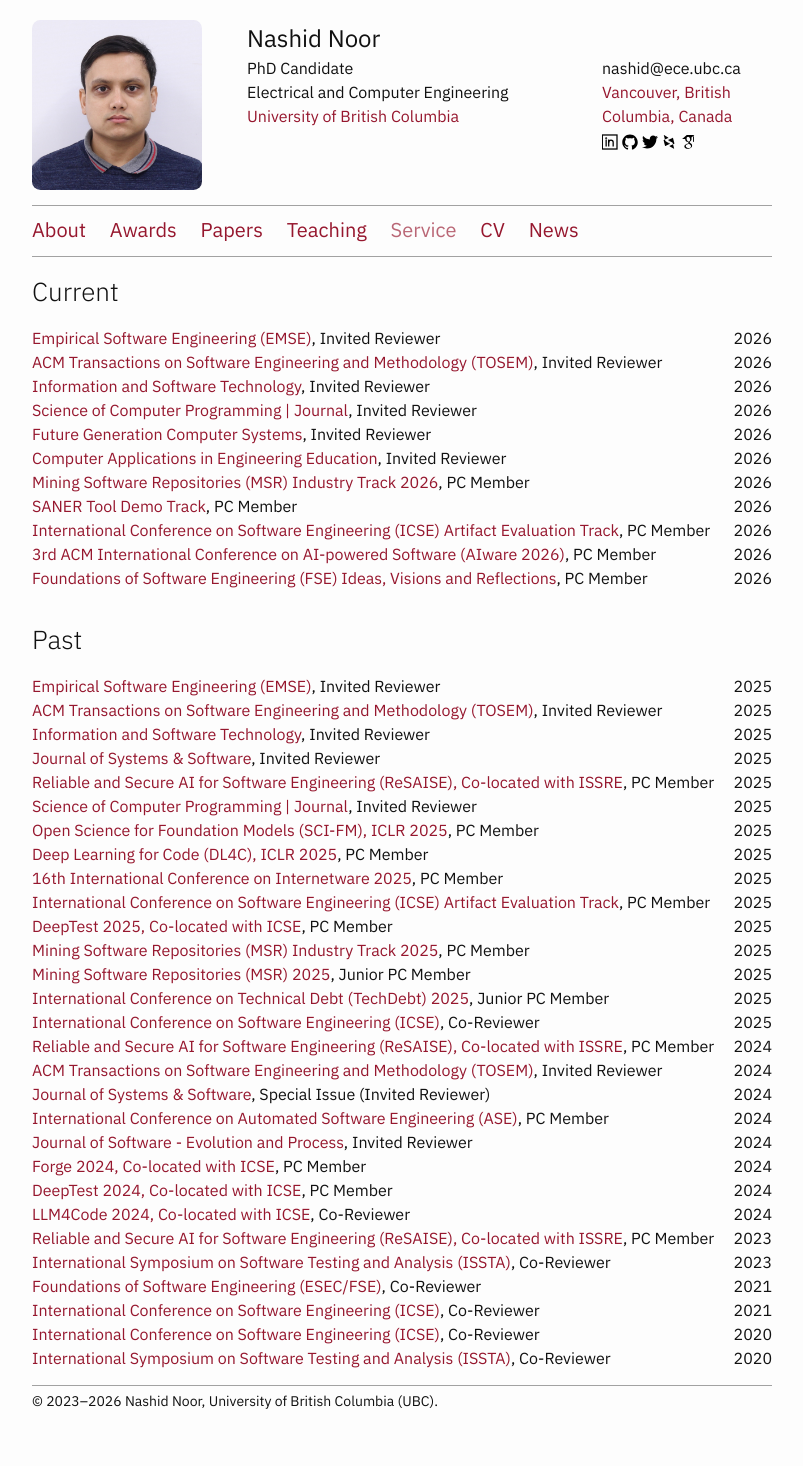
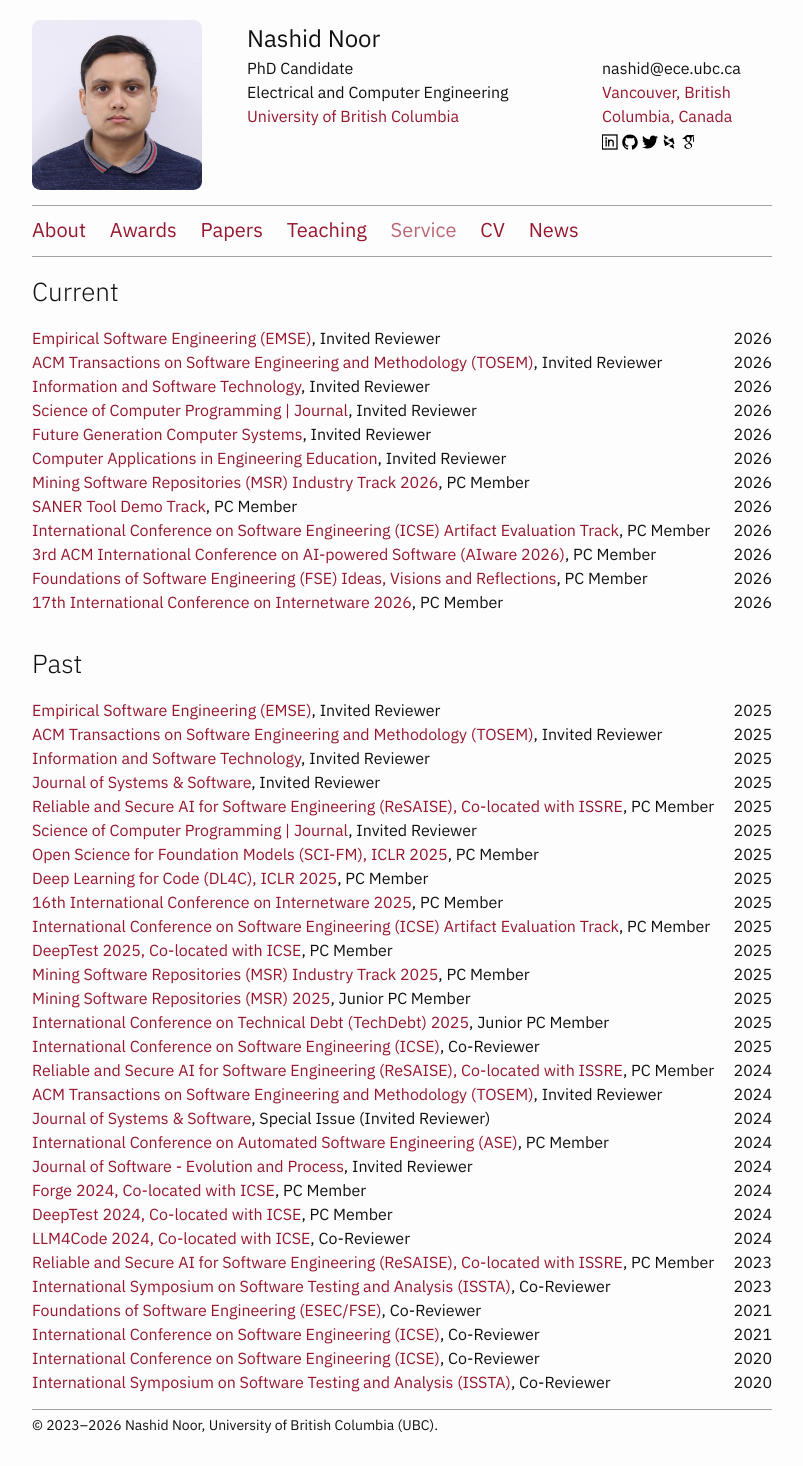
Before and after one commit to nashid/nashid.github.io, a Jekyll site: the page built from nav/service.md, in a window 1280 px wide. Shown: the whole page, without its empty margins (238-1041 px from the left). Built offline with Jekyll 4.4.1, drawn with Linux system fonts in a browser that asks for light colours; before the commit the page ends 1442 px from its top, so only the background shows below that.

Commit message:
Add Internetware 2026 Research Track PC Member role

```diff
--- a/_data/services.yml
+++ b/_data/services.yml
@@ -53,6 +53,11 @@
   role: PC Member
   year: 2026
   website: https://conf.researchr.org/track/fse-2026/fse-2026-ideas-visions-and-reflections
+
+- name: 17th International Conference on Internetware 2026
+  role: PC Member
+  year: 2026
+  website: https://conf.researchr.org/track/internetware-2026/internetware-2026-research-track
 
 # 2025
 - name:  Empirical Software Engineering (EMSE)
```
